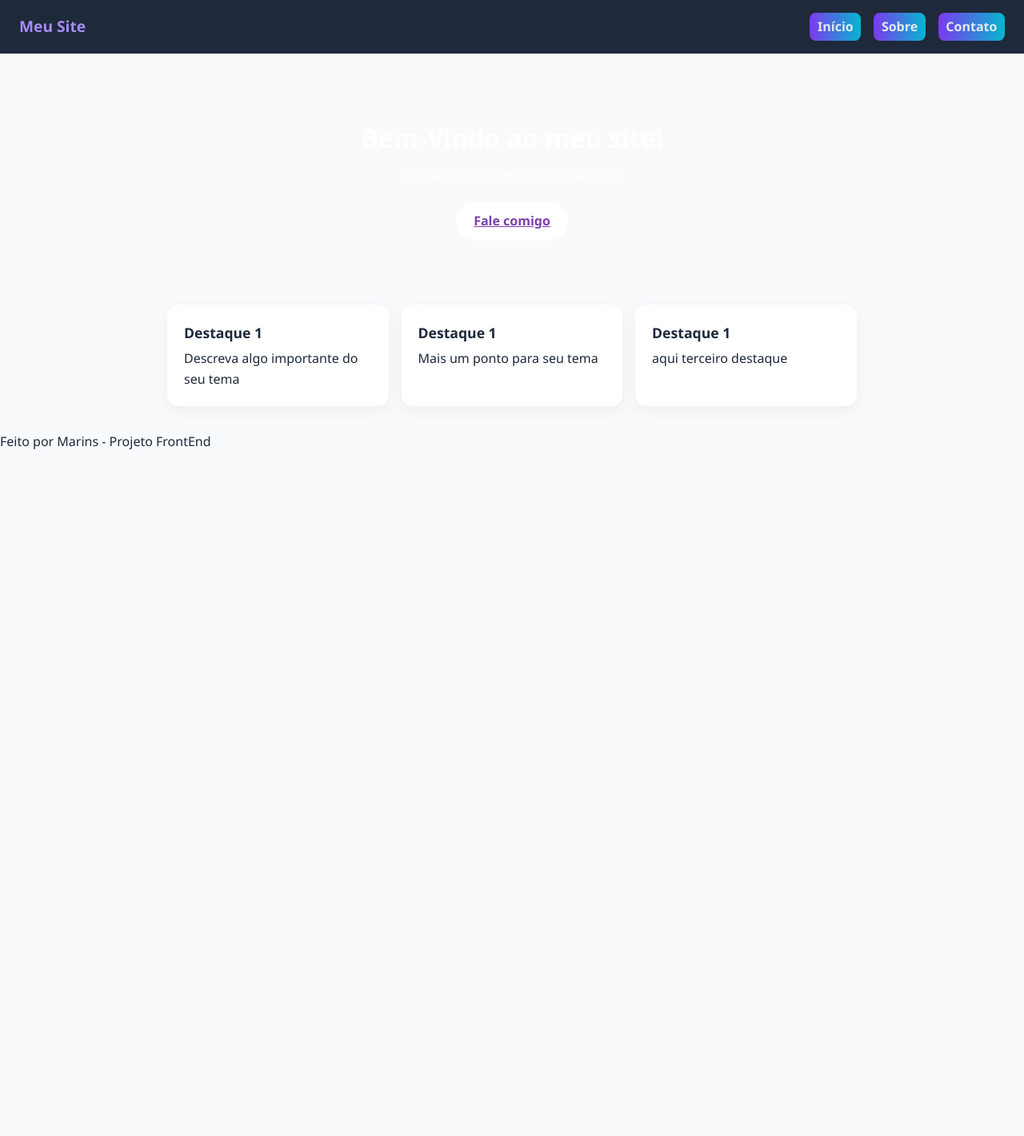
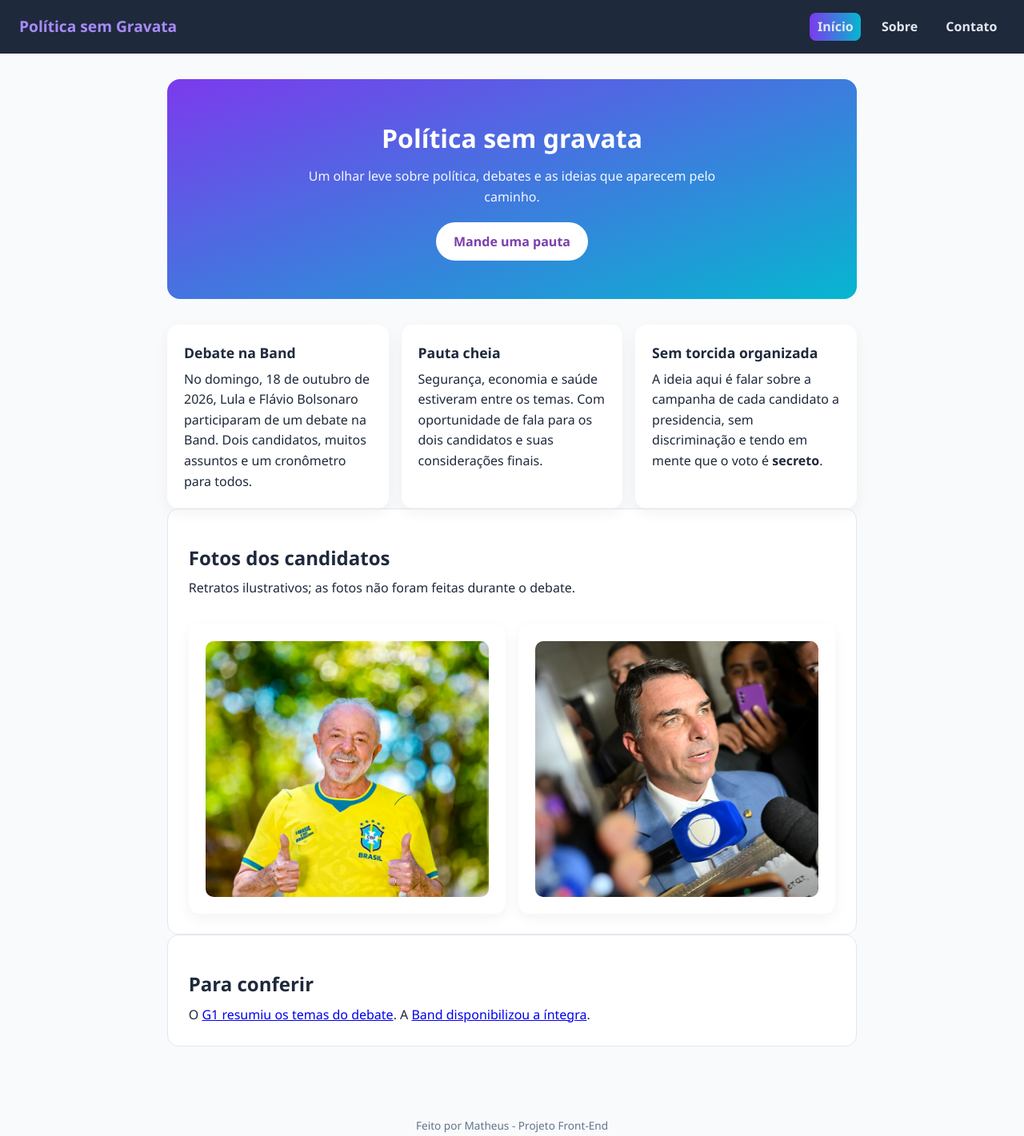
Before and after one commit to Matheuslwr-clg/Meu-site-Frontend, a plain HTML site: page index.html in a window 1280 px wide. Shown: the whole page at 80% size. Before the commit the page ends 800 px from the top, so only its background shows below. Drawn offline with Linux system fonts and the light colour scheme.

Commit message:
Add files via upload

```diff
--- a/index.html
+++ b/index.html
@@ -3,45 +3,63 @@
 <head>
     <meta charset="UTF-8">
     <meta name="viewport" content="width=device-width, initial-scale=1.0">
-    <title>Meu Site</title>
+    <title>Política sem Gravata</title>
     <link rel="stylesheet" href="style.css">
 </head>
 <body>
     <header class="topo">
-        <span class="logo"> Meu Site</span>
-        <nav class="menu">
-            <a href="index.html" class="ativo">Início</a>
-            <a href="sobre.html" class="ativo">Sobre</a>
-            <a href="contato.html" class="ativo">Contato</a>
+        <span class="logo">Política sem Gravata</span>
+        <nav class="menu" aria-label="Navegação principal">
+            <a href="index.html" class="ativo" aria-current="page">Início</a>
+            <a href="sobre.html">Sobre</a>
+            <a href="contato.html">Contato</a>
         </nav>
     </header>
     <main>
         <section class="hero">
-            <h1>Bem-Vindo ao meu site!</h1>
-            <p>Troque por uma frase sobre seu Site</p>
+            <h1>Política sem gravata</h1>
+            <p>Um olhar leve sobre política, debates e as ideias que aparecem pelo caminho.</p>
             <a href="contato.html" class="botao">
-                Fale comigo
+                Mande uma pauta
             </a>
         </section>
 
         <section class="cards">
             <article class="card">
-                <h2> Destaque 1</h2>
-                <p>Descreva algo importante do seu tema</p>
+                <h2>Debate na Band</h2>
+                <p>No domingo, 18 de outubro de 2026, Lula e Flávio Bolsonaro participaram de um debate na Band. Dois candidatos, muitos assuntos e um cronômetro para todos.</p>
             </article>
             <article class="card">
-                <h2> Destaque 1</h2>
-                <p>Mais um ponto para seu tema </p>
+                <h2>Pauta cheia</h2>
+                <p>Segurança, economia e saúde estiveram entre os temas. Com oportunidade de fala para os dois candidatos e suas considerações finais.</p>
             </article>
             <article class="card">
-                <h2> Destaque 1</h2>
-                <p>aqui terceiro destaque</p>
+                <h2>Sem torcida organizada</h2>
+                <p>A ideia aqui é falar sobre a campanha de cada candidato a presidencia, sem discriminação e tendo em mente que o voto é <strong>secreto</strong>.</p>
             </article>
+        </section>
+
+        <section class="conteudo">
+            <h2>Fotos dos candidatos</h2>
+            <p>Retratos ilustrativos; as fotos não foram feitas durante o debate.</p>
+            <div class="cards fotos">
+                <figure class="card">
+                    <img src="imagens/lula-retrato.jpg" alt="Retrato do Luiz Inácio Lula da Silva." width="960" height="1229" loading="lazy">
+                </figure>
+                <figure class="card">
+                    <img src="imagens/flavio-bolsonaro.jpg" alt="Flávio Bolsonaro dando entrevista a jornalistas no Senado." width="960" height="1437" loading="lazy">
+                </figure>
+            </div>
+        </section>
+
+        <section class="conteudo">
+            <h2>Para conferir</h2>
+            <p>O <a href="https://g1.globo.com/politica/noticia/2026/10/18/lula-e-flavio-bolsonaro-fazem-o-primeiro-debate.ghtml">G1 resumiu os temas do debate</a>. A <a href="https://www.band.com.br/nacional/pr/reveja-o-debate-da-band-completo-entre-lula-e-flavio-bolsonaro">Band disponibilizou a íntegra</a>.</p>
         </section>
     </main>
 
-<footer class-"rodape">
-    <p>Feito por Marins - Projeto FrontEnd</p>
-</footer>
+    <footer class="rodape">
+        <p>Feito por Matheus - Projeto Front-End</p>
+    </footer>
 </body>
 </html>
--- a/style.css
+++ b/style.css
@@ -1,7 +1,7 @@
 * {margin: 0; padding: 0; box-sizing: border-box;}
 
 body{
-    font-family: 'Segoe UI', system-ul, Arial, sans-serif;
+    font-family: 'Segoe UI', system-ui, Arial, sans-serif;
     color: #1e293b;
     background: #f8fafc;
     line-height: 1.6;
@@ -33,7 +33,7 @@ body{
     padding: 0.3rem 0.6rem;
     border-radius: 8px;
 }
-.menu a:haver { background: #334155;}
+.menu a:hover { background: #334155;}
 .menu a.ativo{
     background: linear-gradient(90deg, #7c3aed, #06b6d0);
     color: #e2e8f0;
@@ -48,7 +48,7 @@ main {
 .hero {
     text-align: center;
     padding: 3rem 1rem;
-    background: linear-gradient(160deg, #7c3aed #06b6d0);
+    background: linear-gradient(160deg, #7c3aed, #06b6d0);
     color: #fff;
     border-radius: 16px;
 }
@@ -66,6 +66,7 @@ main {
     display: inline-block;
     background: #fff;
     color: #7c3ead;
+    text-decoration: none;
     font-weight: 700;
     padding: 0.7rem 1.4rem;
     border-radius: 50px;
@@ -96,6 +97,23 @@ main {
     font-size: 1.1rem;
 }
 
+.fotos .card{
+    margin: 0;
+}
+
+.fotos img{
+    display: block;
+    width: 100%;
+    height: 320px;
+    object-fit: cover;
+    border-radius: 10px;
+}
+
+.fotos figcaption{
+    margin-top: 0.8rem;
+    font-size: 0.85rem;
+}
+
 .conteudo{
     background: #fff;
     border: 1px solid #e2e8f0;
@@ -104,7 +122,7 @@ main {
 }
 
 .conteudo h1 {margin-bottom: 0.6rem;}
-.conteudo h1 {margin-bottom: 1rem 0 0.4rem;}
+.conteudo h2 {margin: 1rem 0 0.4rem;}
 .conteudo ul {margin-left: 1.2rem;}
 
 
@@ -136,5 +154,6 @@ margin-bottom: 0.3rem;
 }
 
 @media (max-width: 600px){
-    .hero h1 {font-size: 1.5 rem}
+    .hero h1 {font-size: 1.5rem;}
     .menu{ width: 100%; justify-content: center;}
+}
```
Also changed, not shown: contato.html (+20 -20 lines), sobre.html (+24 -13 lines), imagens/flavio-bolsonaro.jpg (added), imagens/lula-retrato.jpg (added).
